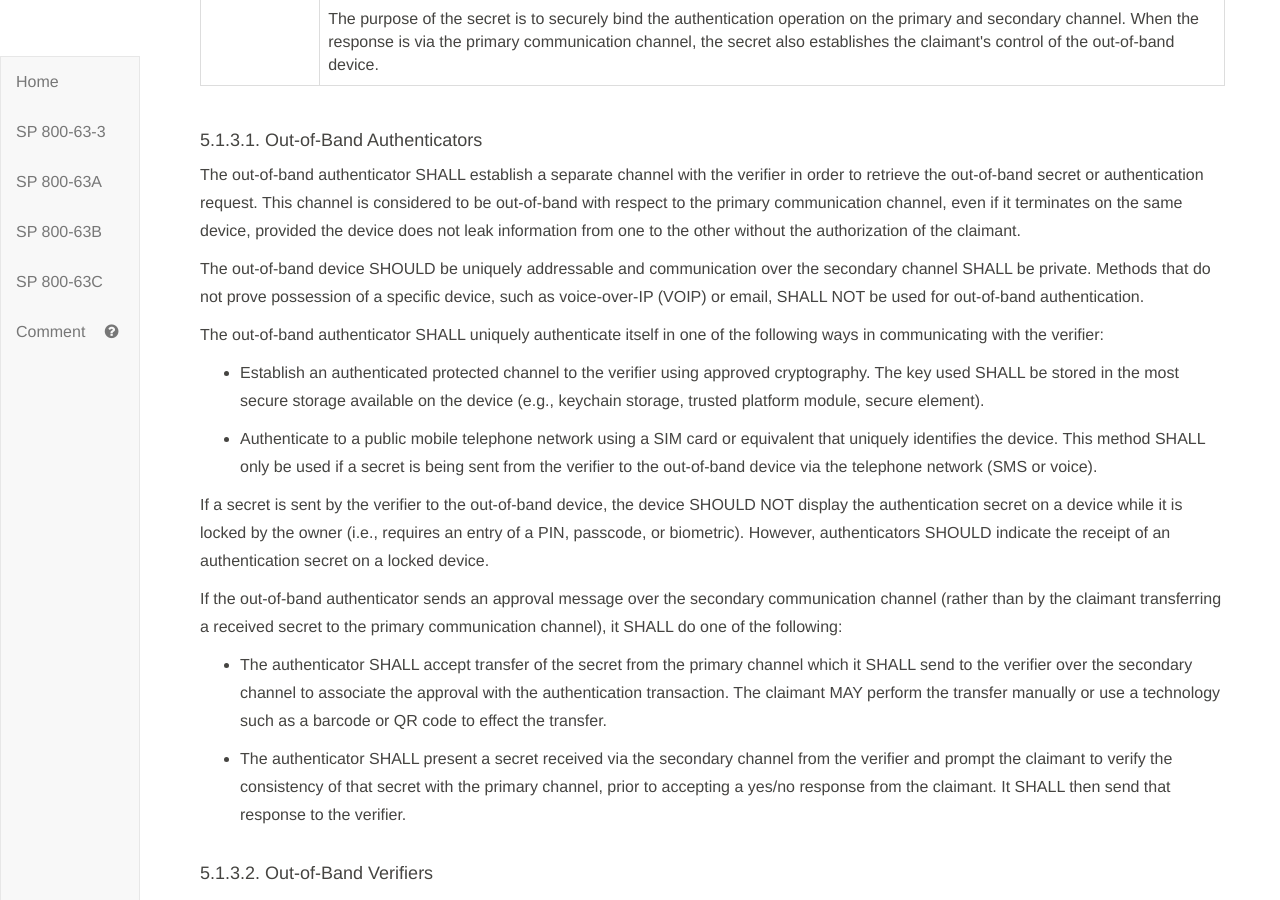
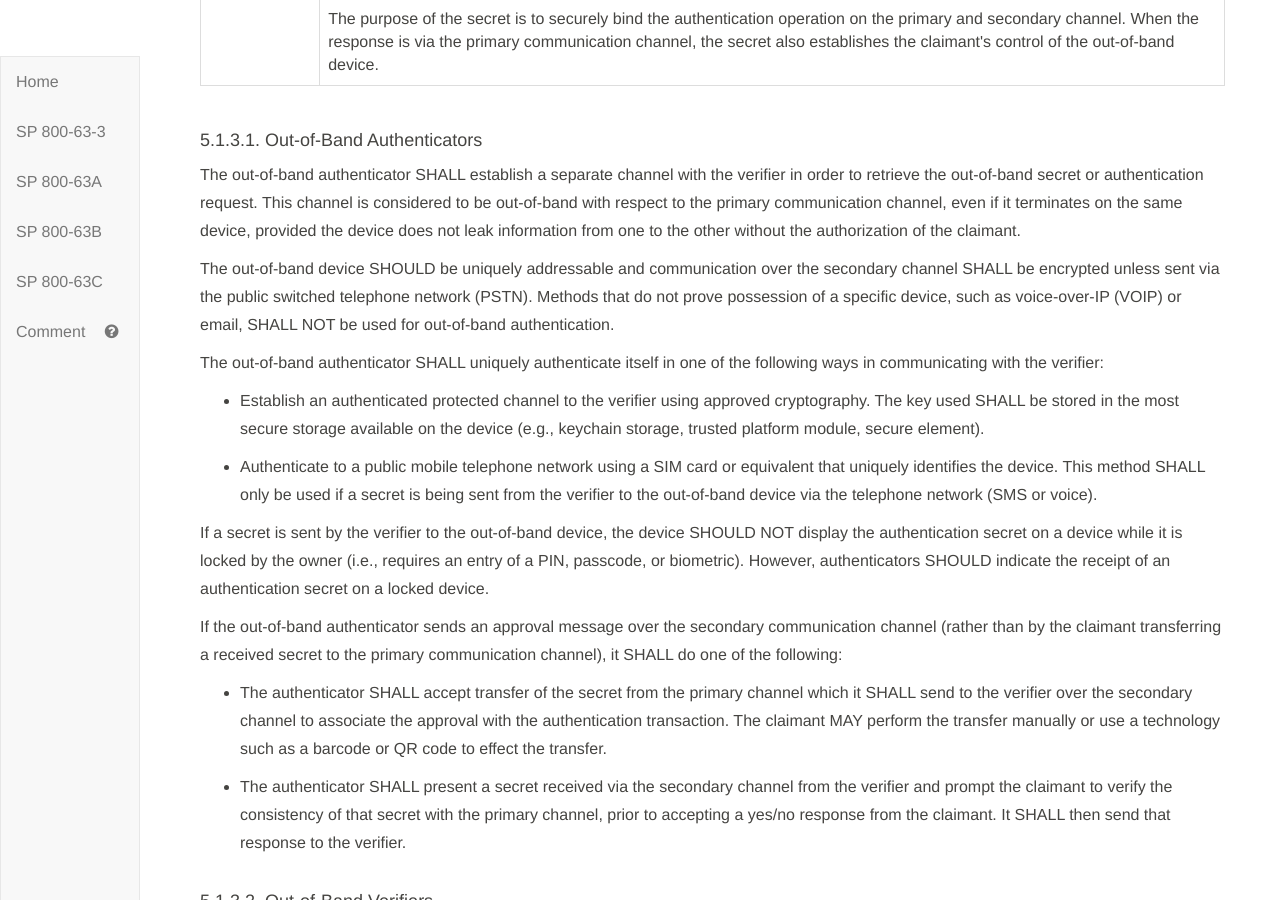
Before and after one commit to usnistgov/800-63-3, a Jekyll site: the page built from sp800-63b/sec5_authenticators.md, in a window 1280 px wide and 900 px high, scrolled down 3685 px. Built offline with Jekyll 4.4.1, drawn with Linux system fonts in a browser that asks for light colours; our own code applies the rules of GitHub Pages for plain Markdown files.

Commit message:
Clarify private channel for OOB. Closes #673

```diff
--- a/sp800-63b/sec5_authenticators.md
+++ b/sp800-63b/sec5_authenticators.md
@@ -111,7 +111,7 @@ The purpose of the secret is to securely bind the authentication operation on th
 
 The out-of-band authenticator SHALL establish a separate channel with the verifier in order to retrieve the out-of-band secret or authentication request. This channel is considered to be out-of-band with respect to the primary communication channel, even if it terminates on the same device, provided the device does not leak information from one to the other without the authorization of the claimant.
 
-The out-of-band device SHOULD be uniquely addressable and communication over the secondary channel SHALL be private. Methods that do not prove possession of a specific device, such as voice-over-IP (VOIP) or email, SHALL NOT be used for out-of-band authentication.
+The out-of-band device SHOULD be uniquely addressable and communication over the secondary channel SHALL be encrypted unless sent via the public switched telephone network (PSTN). Methods that do not prove possession of a specific device, such as voice-over-IP (VOIP) or email, SHALL NOT be used for out-of-band authentication.
 
 The out-of-band authenticator SHALL uniquely authenticate itself in one of the following ways in communicating with the verifier:
 
```
